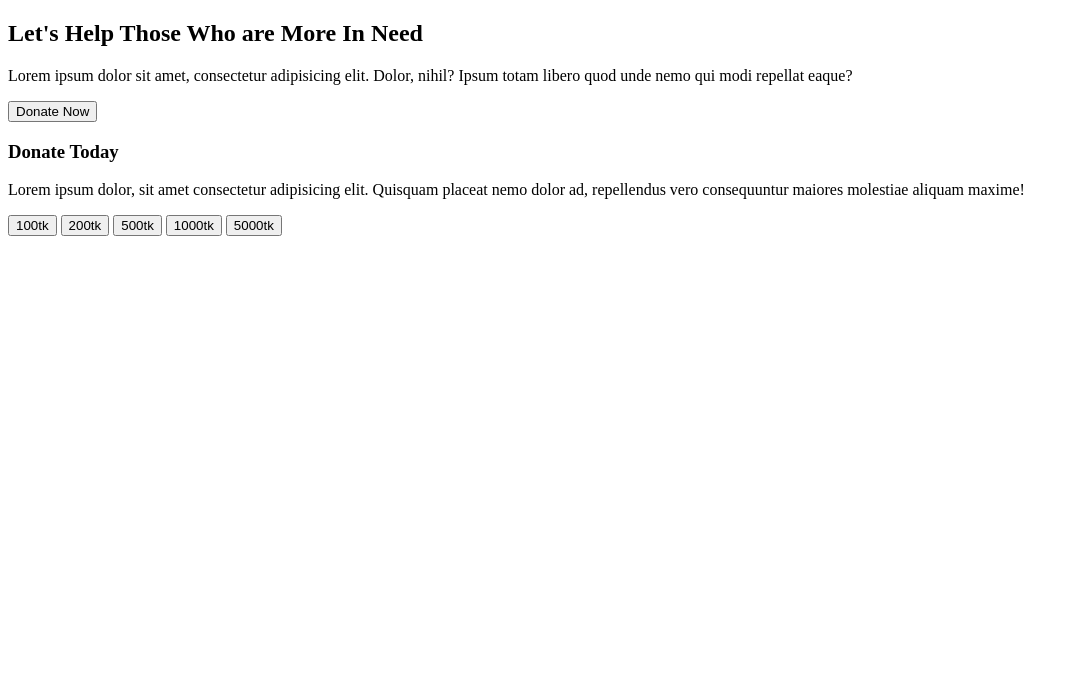
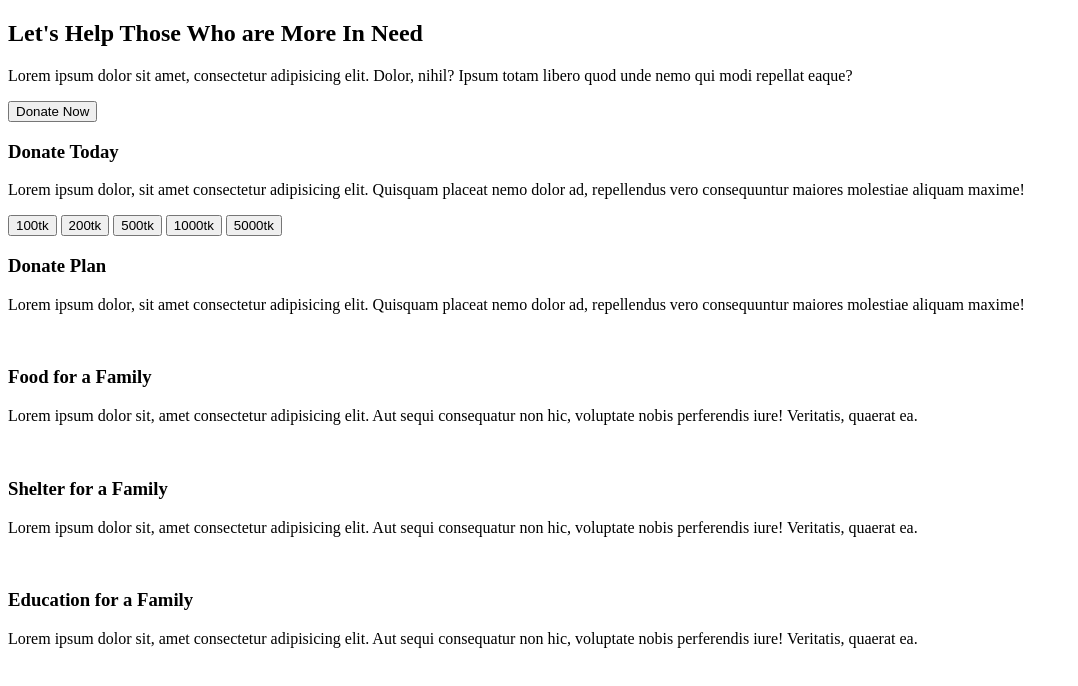
Before and after one commit to arahim-me/donate-today, a plain HTML site: page index.html in a window 1280 px wide. Shown: the whole page, without its empty margins (0-1078 px from the left). Drawn offline with Linux system fonts and the light colour scheme.

Commit message:
Donate plan added

```diff
--- a/index.html
+++ b/index.html
@@ -29,6 +29,30 @@
             </div>
         </div>
     </div>
+    <div class="plane-section">
+        <div class="container">
+            <h3>Donate Plan</h3>
+            <p>Lorem ipsum dolor, sit amet consectetur adipisicing elit. Quisquam placeat nemo dolor ad, repellendus vero consequuntur maiores molestiae aliquam maxime!</p>
+            <div class="row">
+                <div class="card">
+                    <img src="" alt="">
+                    <h3>Food for a Family</h3>
+                    <p>Lorem ipsum dolor sit, amet consectetur adipisicing elit. Aut sequi consequatur non hic, voluptate nobis perferendis iure! Veritatis, quaerat ea.</p>
+                </div>
+                <div class="card">
+                    <img src="" alt="">
+                    <h3>Shelter for a Family</h3>
+                    <p>Lorem ipsum dolor sit, amet consectetur adipisicing elit. Aut sequi consequatur non hic, voluptate nobis perferendis iure! Veritatis, quaerat ea.</p>
+                </div>
+                <div class="card">
+                    <img src="" alt="">
+                    <h3>Education for a Family</h3>
+                    <p>Lorem ipsum dolor sit, amet consectetur adipisicing elit. Aut sequi consequatur non hic, voluptate nobis perferendis iure! Veritatis, quaerat ea.</p>
+                </div>
+            </div>
+        </div>
+    </div>
+
 
 </body>
 
```
